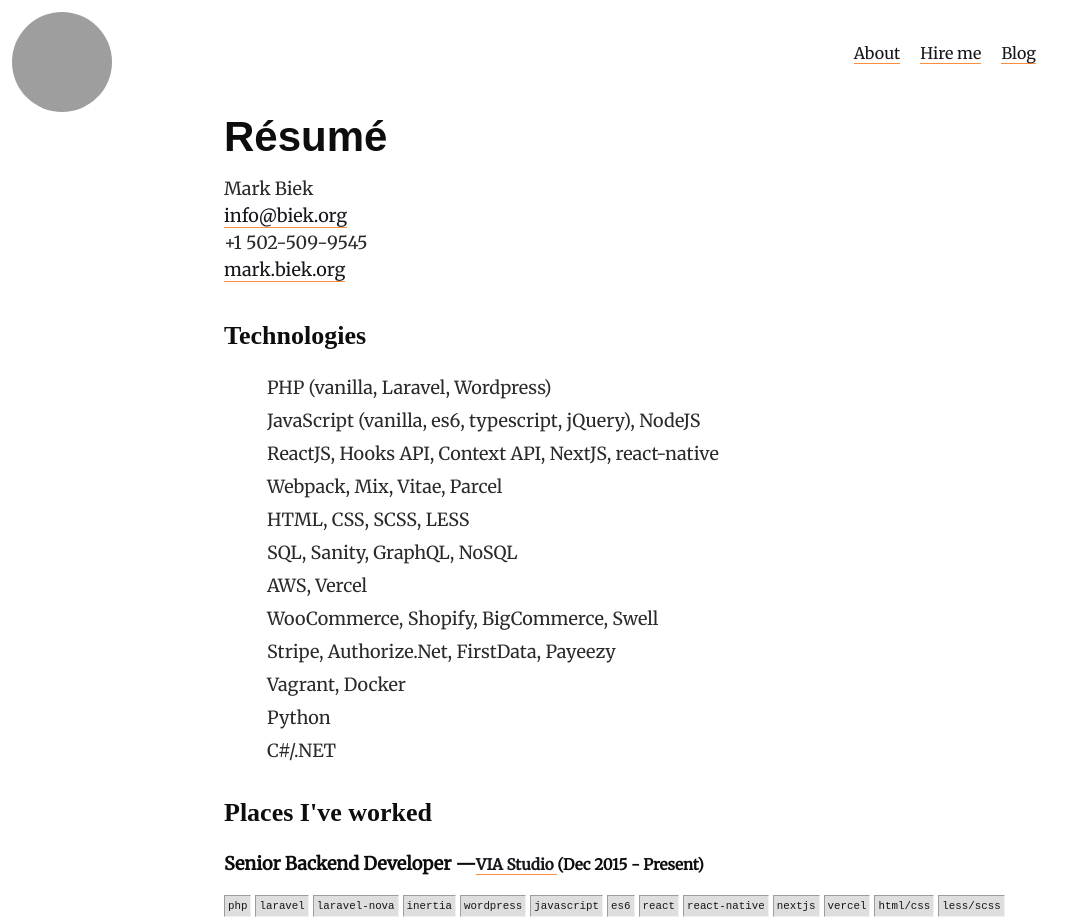
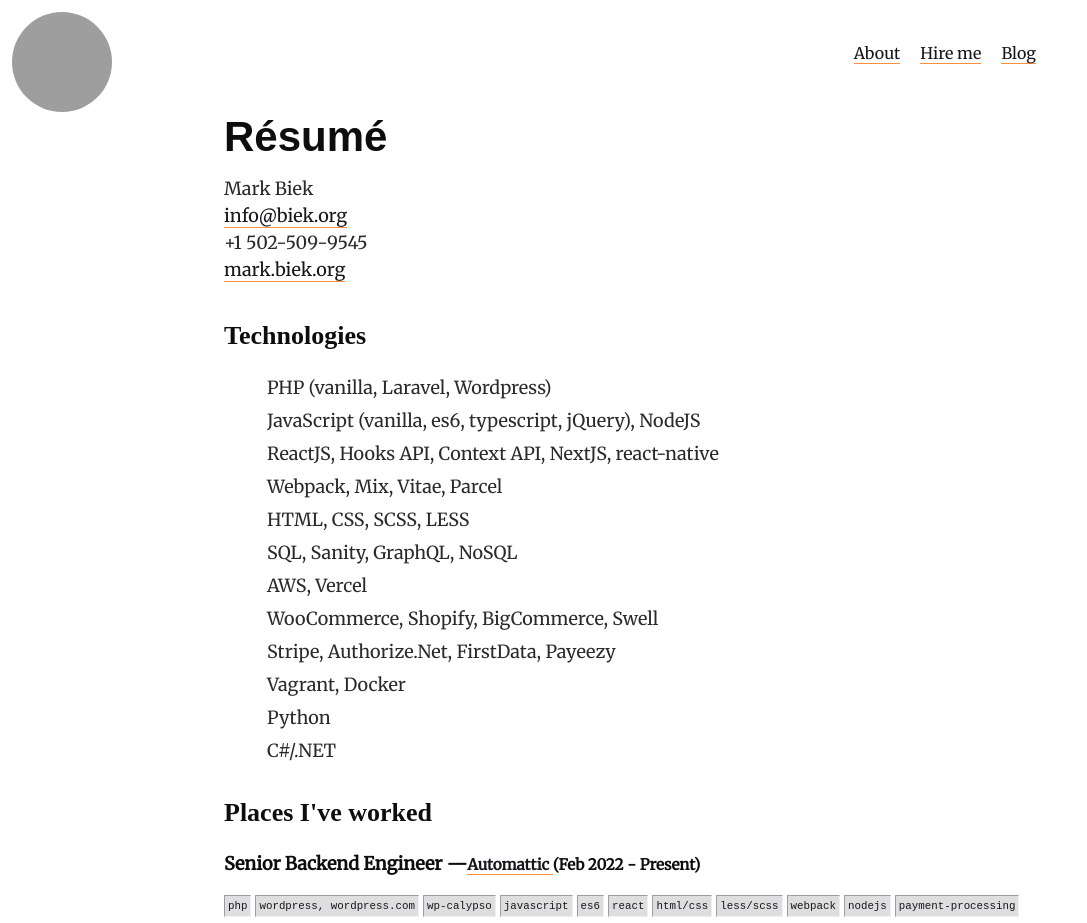
Before and after one commit to markbiek/blog, a Next.js app: page /cv in a window 1280 px wide. Shown: the top 923 px of the page, without its empty margins (0-1087 px from the left). Built offline with nearby package versions, Linux system fonts and the light colour scheme; grey boxes are pictures that could not be loaded; a web font is replaced by a local one.

Commit message:
Added initial A8C info to cv

```diff
--- a/pages/cv.tsx
+++ b/pages/cv.tsx
@@ -41,13 +41,35 @@
 			<article>
 				<h2>Places I've worked</h2>
 				<h4 className={styles.job_title}>
+					Senior Backend Engineer &mdash;
+					<span className={styles.where}>
+						<a href='https://automattic.com' className='company-link'>
+							Automattic{' '}
+						</a>
+					</span>{' '}
+					<span className={styles.when}>(Feb 2022 - Present)</span>
+				</h4>
+				<p>
+					<span className={styles.tag}>php</span>
+					<span className={styles.tag}>wordpress, wordpress.com</span>
+					<span className={styles.tag}>wp-calypso</span>
+					<span className={styles.tag}>javascript</span>
+					<span className={styles.tag}>es6</span>
+					<span className={styles.tag}>react</span>
+					<span className={styles.tag}>html/css</span>
+					<span className={styles.tag}>less/scss</span>
+					<span className={styles.tag}>webpack</span>
+					<span className={styles.tag}>nodejs</span>
+					<span className={styles.tag}>payment-processing</span>
+				</p>
+				<h4 className={styles.job_title}>
 					Senior Backend Developer &mdash;
 					<span className={styles.where}>
 						<a href='https://viastudio.com' className='company-link'>
 							VIA Studio{' '}
 						</a>
 					</span>{' '}
-					<span className={styles.when}>(Dec 2015 - Present)</span>
+					<span className={styles.when}>(Dec 2015 - Feb 2022)</span>
 				</h4>
 				<p>
 					<span className={styles.tag}>php</span>
```
